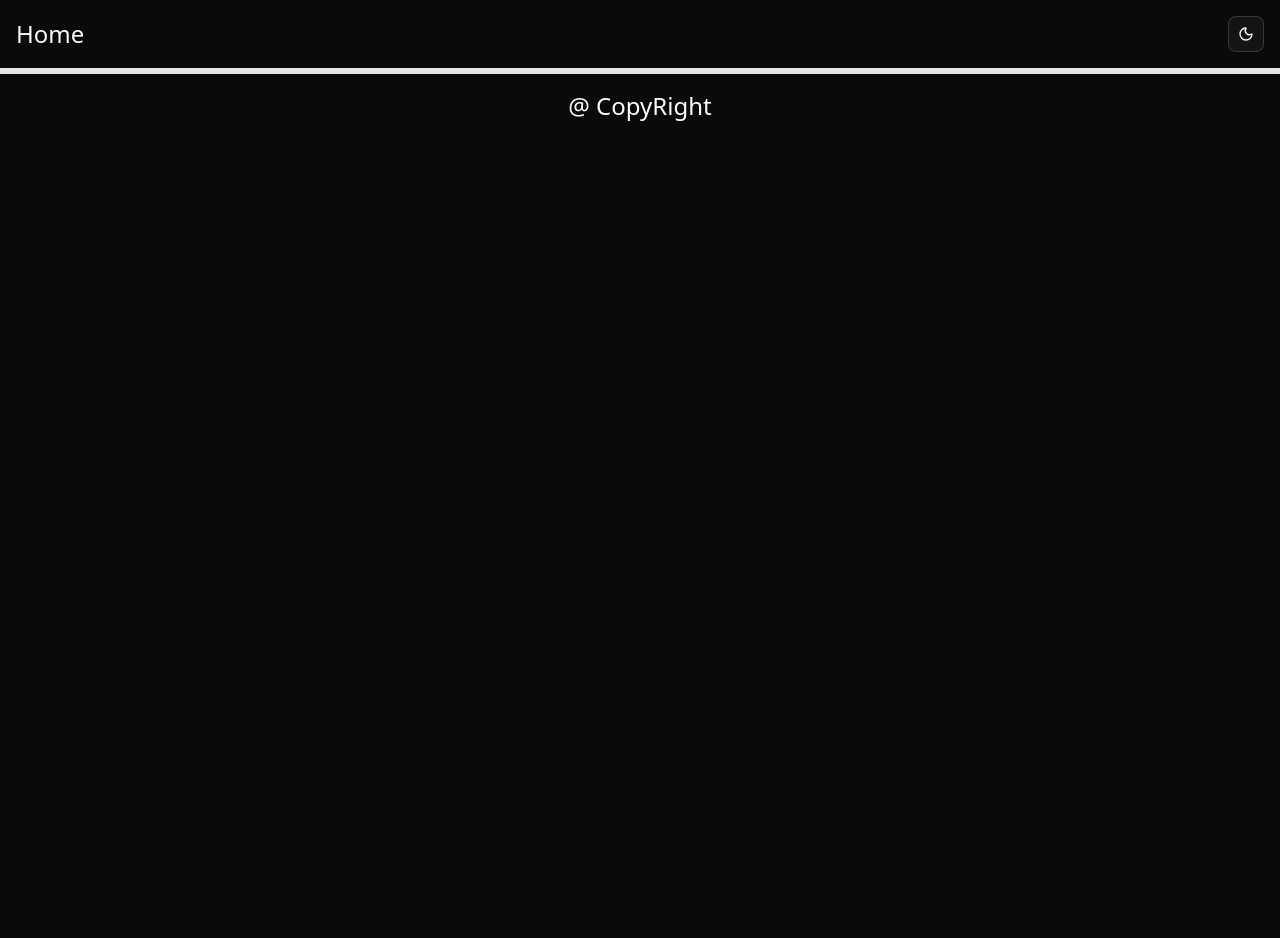
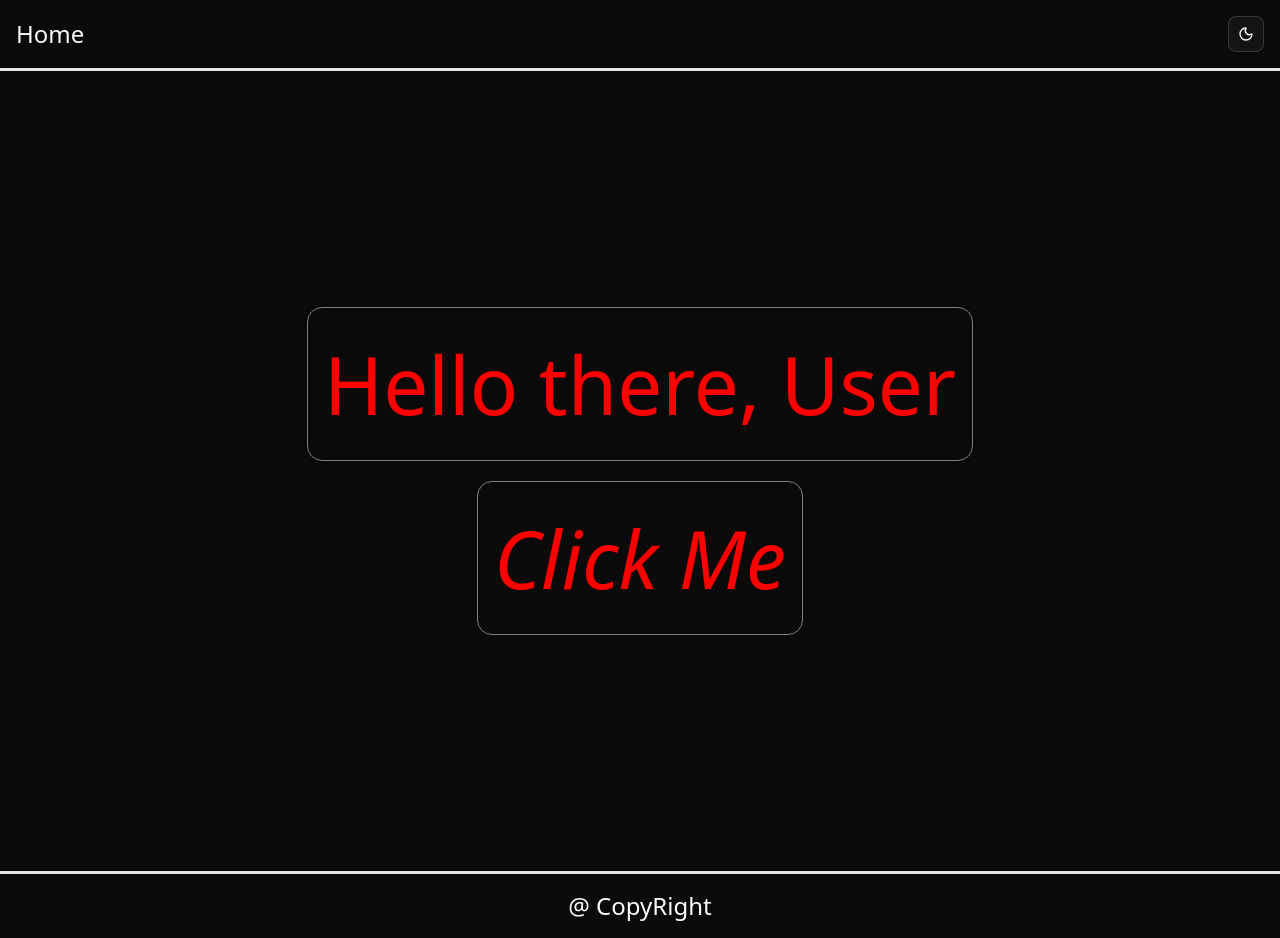
Before and after one commit to rjv01/typescript-tutorials, a React (Vite) app in the folder miniProjects/typeScriptMiniProject/: page /stylepropss in a window 1280 px wide. Before the commit the page ends 800 px from the top, so only its background shows below. Built offline with nearby package versions, Linux system fonts and the light colour scheme.

Commit message:
adding styleProps

```diff
--- a/miniProjects/typeScriptMiniProject/src/App.tsx
+++ b/miniProjects/typeScriptMiniProject/src/App.tsx
@@ -14,6 +14,7 @@ import { Hero } from "./components/Hero.tsx";
 import Status from "./components/Status.tsx";
 import Buttons from "./components/Buttons.tsx";
 import Inputs from "./components/Inputs.tsx";
+import StypePropss from "./components/StypePropss.tsx";
 
 function App() {
   const personName = {
@@ -64,6 +65,19 @@ function App() {
           <Route path="/status" element={<Status status = 'success'/>} />
           <Route path="/buttons" element={<Buttons handleClick={(event)=>(console.log("event: ",event))}/>} />
           <Route path="/inputs" element={<Inputs value='name'/>} />
+          <Route path="/stylepropss" element={
+            <StypePropss
+              styles = { {
+                border:'1px solid grey',
+                borderRadius:'15px',
+                padding:'1rem',
+                fontSize:'80px',
+                color:"red",
+                margin:'10px',
+              }}
+              onClick={()=>alert("kessa hai bhai?")}
+            />}
+          />
         </Routes>
         {/* <TestButton text="Increase" />
         <TestButton text="Decrease" /> */}
--- /dev/null
+++ b/miniProjects/typeScriptMiniProject/src/components/StypePropss.tsx
@@ -0,0 +1,13 @@
+type StyleProps = {
+    styles:React.CSSProperties;
+    onClick?:()=>void
+}
+
+export default function StypePropss(props:StyleProps) {
+  return (
+    <div className="min-h-screen flex flex-col justify-center items-center">
+        <h1 style={props.styles}>Hello there, User</h1>
+        <button onClick={props.onClick} className="cursor-pointer italic hover:bg-secondary duration-150" style={props.styles}>Click Me</button>
+    </div>
+  )
+}
--- a/miniProjects/typeScriptMiniProject/src/pages/Home/HomePage.tsx
+++ b/miniProjects/typeScriptMiniProject/src/pages/Home/HomePage.tsx
@@ -16,6 +16,7 @@ const HomePage: React.FC = () => {
         <a className='text-blue-400 hover:text-blue-900 text-xl p-3 m-2 border' href="/status">Status</a>
         <a className='text-blue-400 hover:text-blue-900 text-xl p-3 m-2 border' href="/buttons">Buttons</a>
         <a className='text-blue-400 hover:text-blue-900 text-xl p-3 m-2 border' href="/inputs">Inputs</a>
+        <a className='text-blue-400 hover:text-blue-900 text-xl p-3 m-2 border' href="/stylepropss">Style props</a>
       </div>
     </div>
 
```
